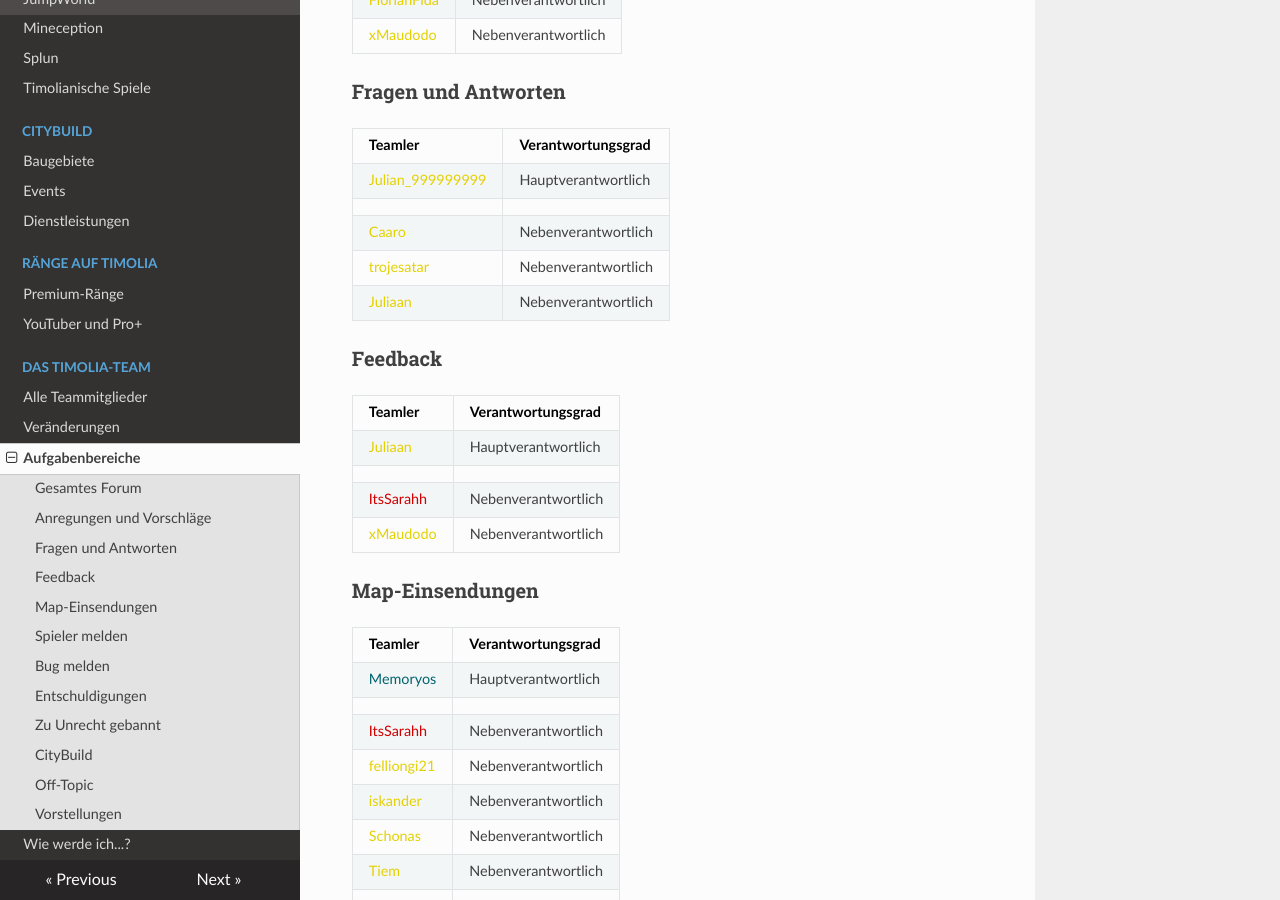
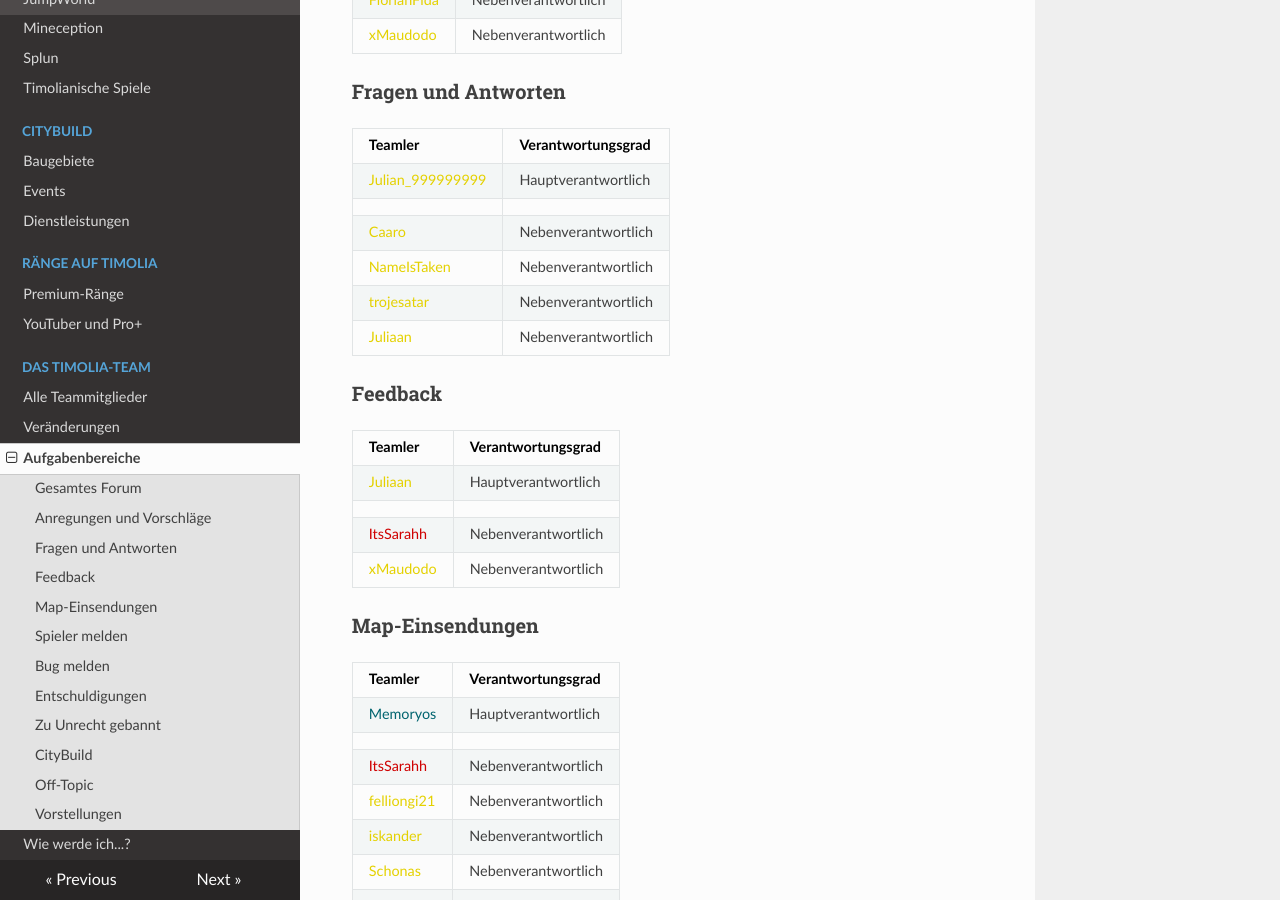
Before and after one commit to TimoliaDE/HowTo, an MkDocs documentation site: the page built from docs/team/responsibilities.md, in a window 1280 px wide and 900 px high, scrolled down 579 px. Built offline with MkDocs 1.6.1, drawn with Linux system fonts in a browser that asks for light colours; nearby versions of some CDN libraries; old or Windows-style settings are respelled for this version of MkDocs.

Commit message:
Update responsibilities.md

```diff
--- a/docs/team/responsibilities.md
+++ b/docs/team/responsibilities.md
@@ -25,6 +25,7 @@ Die Verantwortlichen für das gesamte Forum kümmern sich sowohl um den Aufbau d
 |<span style="color:#E4D100">Julian_999999999</span> | Hauptverantwortlich |
 | | |
 |<span style="color:#E4D100">Caaro</span> | Nebenverantwortlich |
+|<span style="color:#E4D100">NameIsTaken</span> | Nebenverantwortlich |
 |<span style="color:#E4D100">trojesatar</span> | Nebenverantwortlich |
 |<span style="color:#E4D100">Juliaan</span> | Nebenverantwortlich |
 
```
